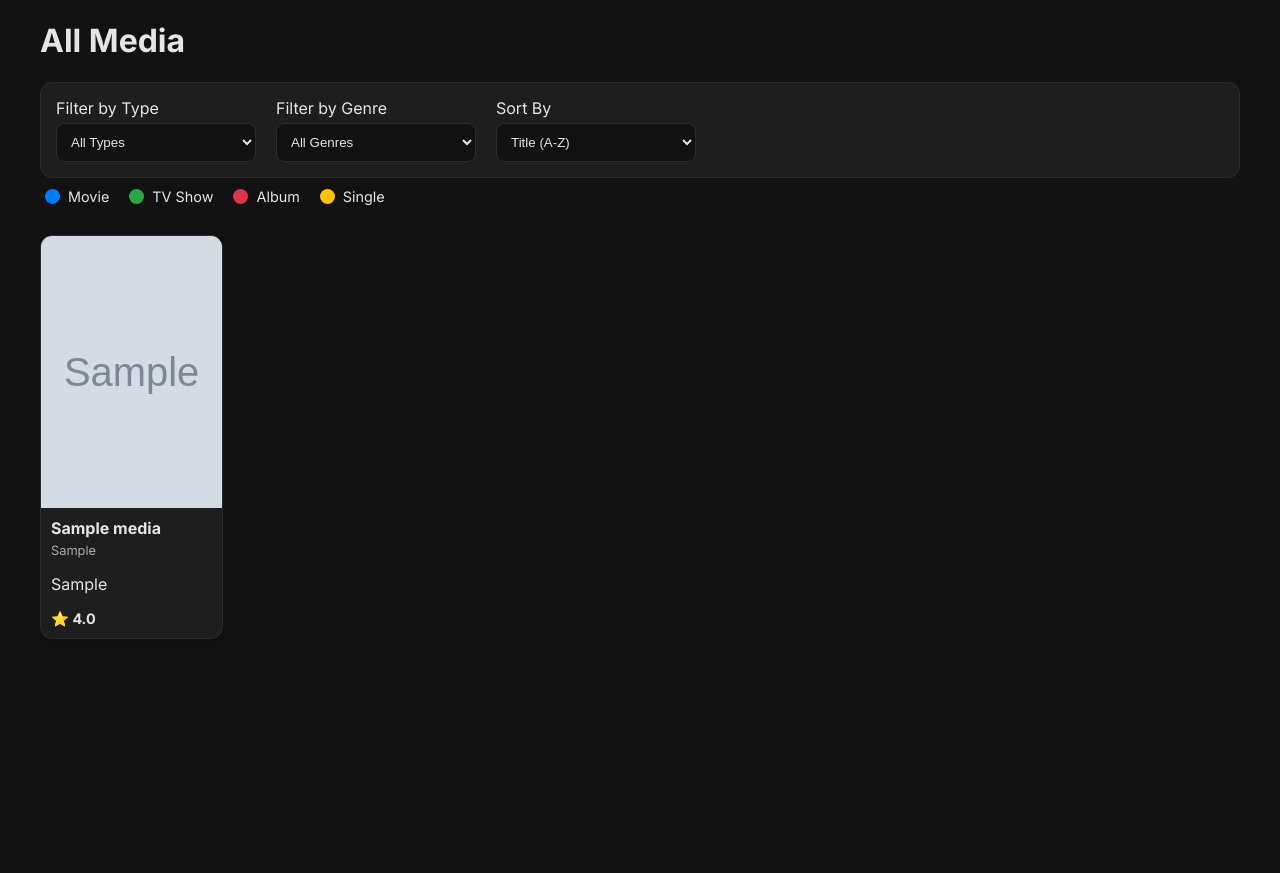
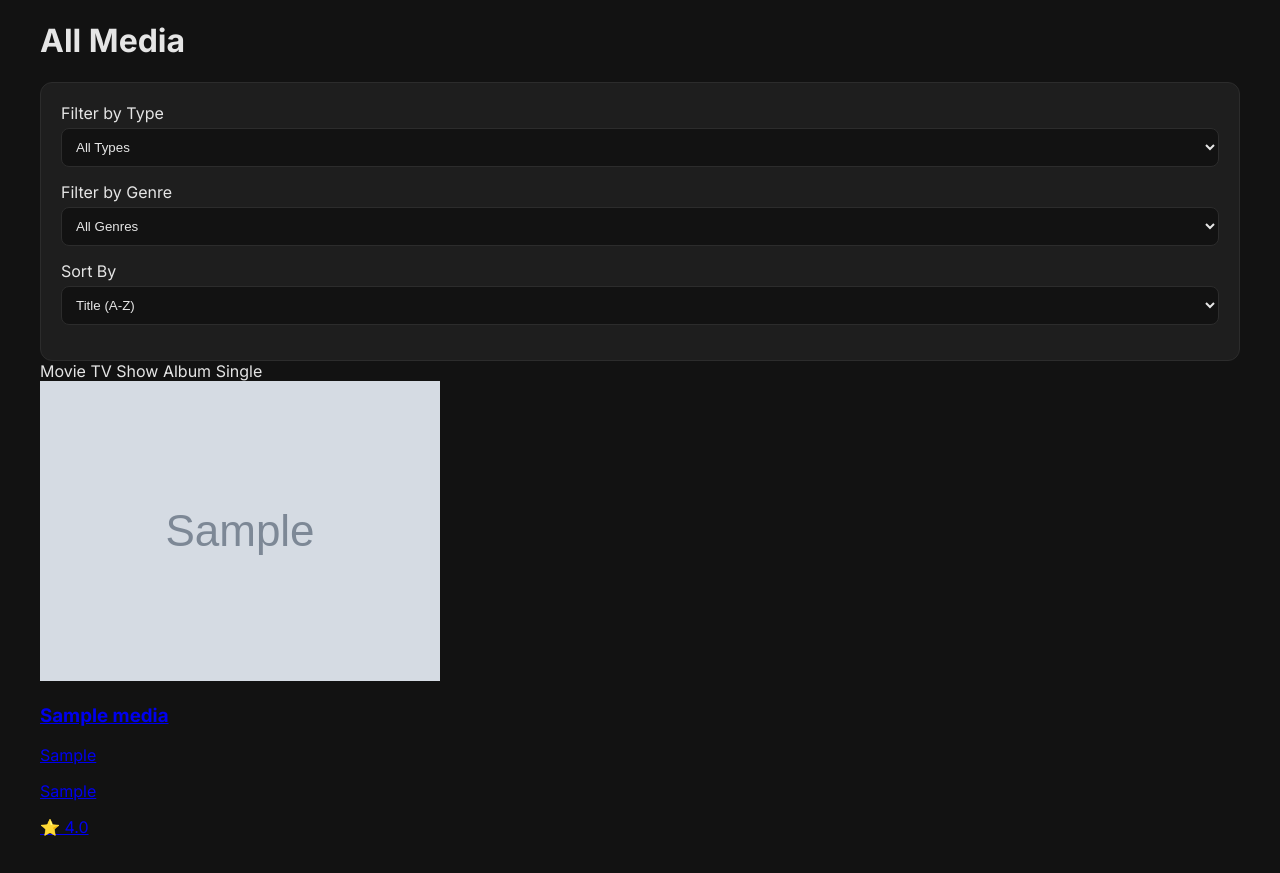
Before and after one commit to ClearLite/Ranking-Thing-332211, a Flask app: page / in a window 1280 px wide. Shown: the part 78-951 px from the top of the page. Before the commit the page ends 717 px from the top, so only its background shows below. Run offline with Flask 3, Linux system fonts and the light colour scheme; data comes from the database, SQL or seed files in the repository; tables that the repository leaves empty hold one stand-in row (values such as "Sample post"); grey boxes marked "Sample" are stand-in pictures.

Commit message:
Update style.css

```diff
--- a/project/static/css/style.css
+++ b/project/static/css/style.css
@@ -118,44 +118,4 @@ form { background-color: var(--card-color); padding: 20px; border-radius: 12px;
 
 .tag-group { background-color: var(--bg-color); border: 1px solid var(--border-color); border-radius: 8px; padding: 15px; margin-bottom: 10px; }
 .tag-group h4 { margin-top: 0; margin-bottom: 10px; color: #aaa; }
-.tag-checkbox { display: inline-flex; align-items: center; cursor: pointer; margin-right: 15px; margin-bottom: 5px; }
-.tag-checkbox input[type="checkbox"] { margin-right: 5px; }
-
-button, .btn { padding: 10px 15px; border: none; border-radius: 8px; cursor: pointer; text-decoration: none; display: inline-block; font-weight: bold; transition: filter 0.2s; }
-button:hover, .btn:hover { filter: brightness(1.15); }
-
-.btn-primary { background-color: var(--movie-accent); color: white; }
-.btn-danger { background-color: var(--garbage-color); color: white; }
-.btn-full { width: 100%; padding-top: 12px; padding-bottom: 12px; font-size: 1.1rem; }
-
-.flash-message { padding: 15px; margin-bottom: 20px; border-radius: 8px; border: 1px solid transparent; }
-.flash-message.success { background-color: #d4edda; color: #155724; border-color: #c3e6cb; }
-.flash-message.danger { background-color: #f8d7da; color: #721c24; border-color: #f5c6cb; }
-
-.filter-form { display: flex; flex-wrap: wrap; gap: 20px; margin-bottom: 10px; background-color: var(--card-color); padding: 15px; border-radius: 12px; align-items: flex-end; border: 1px solid var(--border-color); }
-.filter-form .form-group { margin-bottom: 0; }
-.filter-form select { width: 200px; }
-
-.legend { display: flex; gap: 20px; margin-bottom: 30px; padding-left: 5px; }
-.legend-item { display: flex; align-items: center; gap: 8px; font-size: 0.9rem; }
-.legend-color-box { width: 15px; height: 15px; border-radius: 50%; display: inline-block; }
-.legend-movie { background-color: var(--movie-accent); } .legend-tv { background-color: var(--tv-accent); } .legend-album { background-color: var(--album-accent); } .legend-single { background-color: var(--single-accent); }
-
-.media-grid { display: grid; grid-template-columns: repeat(auto-fill, minmax(180px, 1fr)); gap: 20px; }
-.media-card { background-color: var(--card-color); border-radius: 12px; text-decoration: none; color: var(--text-color); overflow: hidden; border: 1px solid var(--border-color); box-shadow: 0 4px 12px rgba(0,0,0,0.2); transition: transform 0.2s ease-in-out, box-shadow 0.2s ease-in-out, border-color 0.2s ease-in-out; }
-.media-card:hover { transform: scale(1.04); box-shadow: 0 8px 25px rgba(0,0,0,0.4); }
-.media-card:hover.movie-border { border-color: var(--movie-accent); } .media-card:hover.tv-border { border-color: var(--tv-accent); } .media-card:hover.album-border { border-color: var(--album-accent); } .media-card:hover.single-border { border-color: var(--single-accent); }
-
-.media-card-poster img, .media-card-poster .placeholder { width: 100%; display: block; background-color: var(--placeholder-color); aspect-ratio: 2 / 3; object-fit: cover; }
-.media-card-poster .placeholder { display: flex; justify-content: center; align-items: center; font-size: 4rem; color: #222; }
-.media-card-square .media-card-poster img, .media-card-square .media-card-poster .placeholder { aspect-ratio: 1 / 1; }
-
-.media-card-info { padding: 10px; }
-.media-card-info.movie-type { background: linear-gradient(180deg, rgba(var(--movie-rgb), 0.35) 0%, var(--card-color) 100%); }
-.media-card-info.tv-type { background: linear-gradient(180deg, rgba(var(--tv-rgb), 0.35) 0%, var(--card-color) 100%); }
-.media-card-info.album-type { background: linear-gradient(180deg, rgba(var(--album-rgb), 0.35) 0%, var(--card-color) 100%); }
-.media-card-info.single-type { background: linear-gradient(180deg, rgba(var(--single-rgb), 0.45) 0%, var(--card-color) 100%); }
-
-.media-card-info h3 { font-size: 1rem; margin: 0 0 5px 0; white-space: nowrap; overflow: hidden; text-overflow: ellipsis; }
-.media-card-info .creator { font-size: 0.8rem; color: #aaa; margin: 0 0 5px 0; }
-.media-card-info .score { font-size: 0.9rem; font-weight: bold; margin: 0; }
+.tag-checkbox { display: inline-flex; align-items: center;
```
